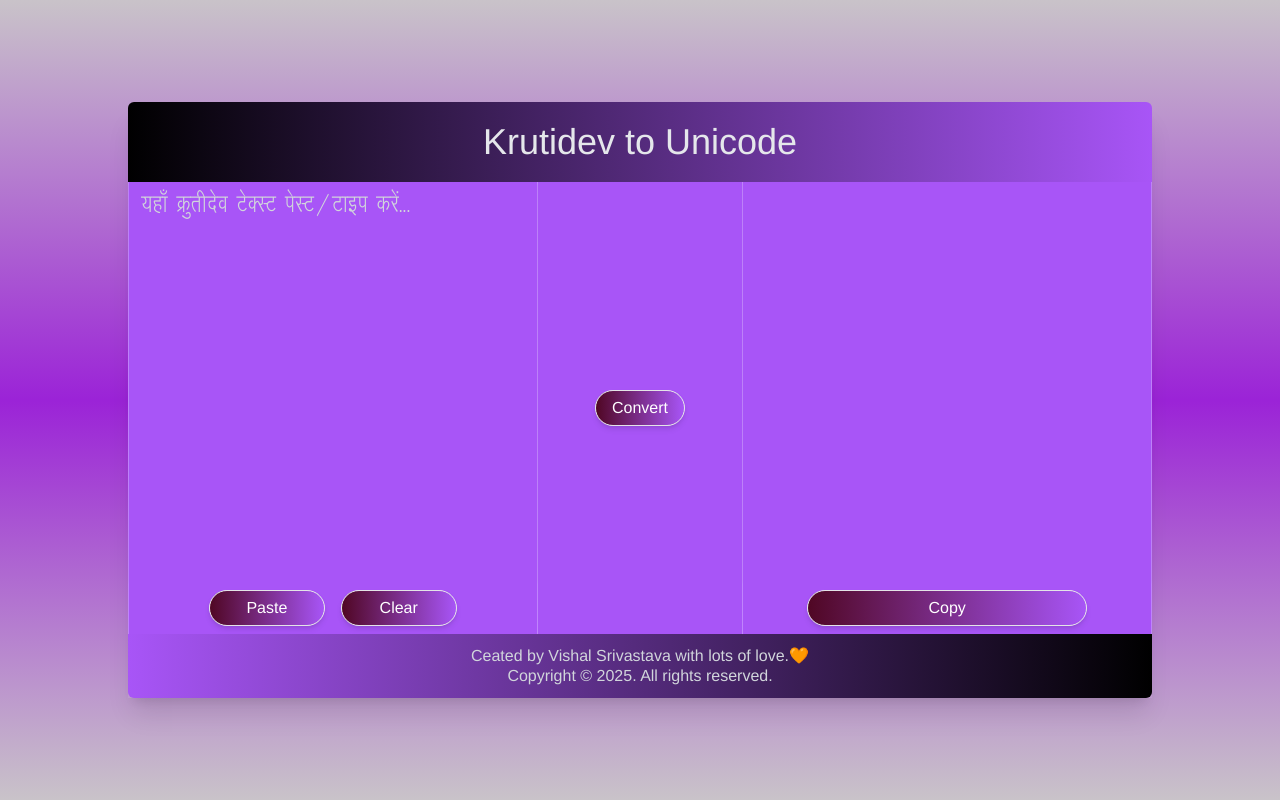
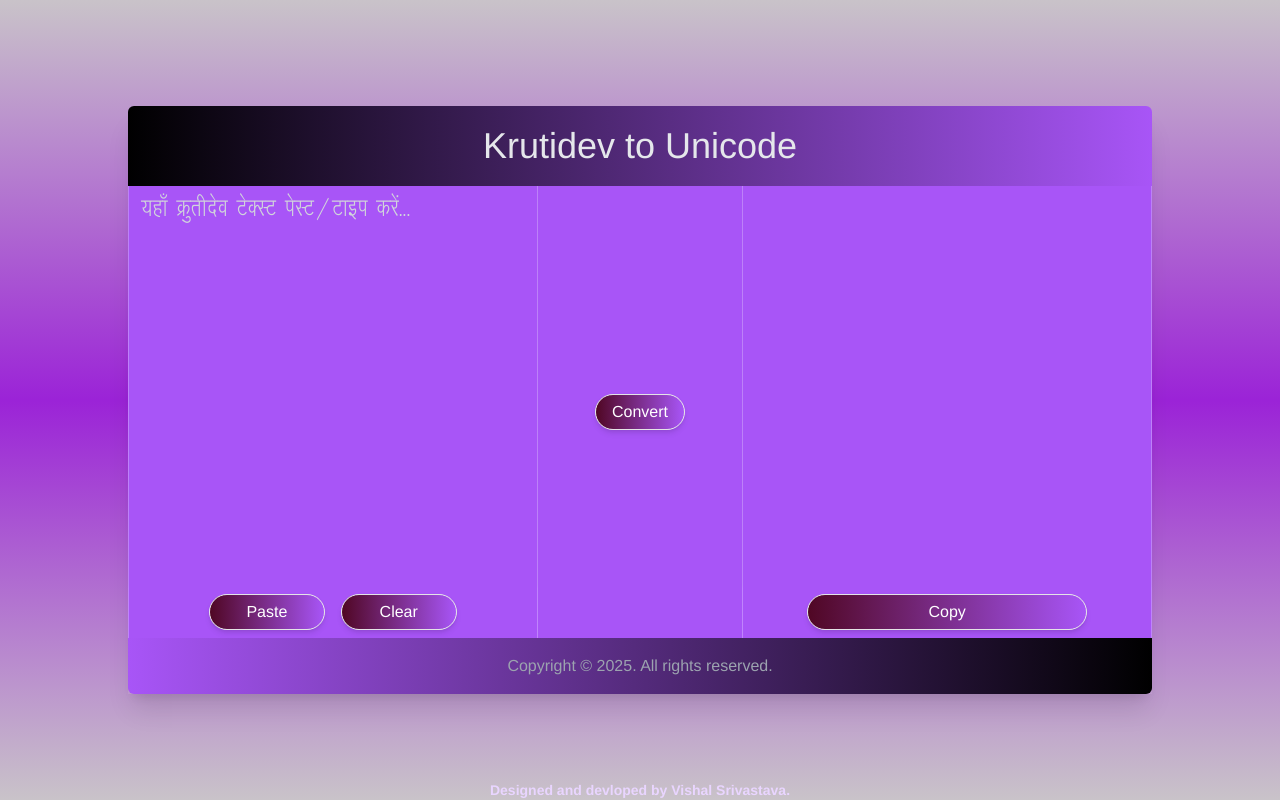
Before and after one commit to vishal0902/ktou, a React (Vite) app: page / in a window 1280 px wide. Built offline with nearby package versions, Linux system fonts and the light colour scheme.

Commit message:
Some UI changes.

```diff
--- a/src/App.tsx
+++ b/src/App.tsx
@@ -1,9 +1,15 @@
 // import './App.css'
-import { CardWithForm } from './ConverterWindow'
+import { CardWithForm } from "./ConverterWindow";
 
 function App() {
-
-  return (<CardWithForm />)
+  return (
+    <div className="flex justify-center">
+      <CardWithForm />
+      <div className="text-purple-200 text-sm font-bold absolute bottom-0">
+        <p>Designed and devloped by Vishal Srivastava.</p>
+      </div>
+    </div>
+  );
 }
 
-export default App
+export default App;
--- a/src/ConverterWindow.tsx
+++ b/src/ConverterWindow.tsx
@@ -407,9 +407,8 @@ export function CardWithForm() {
 
 
         {/* Footer starts here */}
-        <div className="bg-gradient-to-r from-purple-500  to-black   rounded-b-md text-center text-gray-300 text-sm/5 md:text-base/5 md:p-3 p-1 ">
-          Ceated by Vishal Srivastava with lots of love.🧡 <br/>Copyright &copy; 2025.
-          All rights reserved.
+        <div className="bg-gradient-to-r from-purple-500  to-black   rounded-b-md text-center text-gray-400 text-sm md:text-base p-4 font-cursive ">
+          Copyright &copy; 2025. All rights reserved.
         </div>
 
       </div>
--- a/src/index.css
+++ b/src/index.css
@@ -167,3 +167,8 @@ button:focus-visible {
   font-family: 'KrutiDev';
   src: url('components/K14.ttf') format('truetype');
 }
+
+@font-face {
+  font-family: 'Blank\'sScript ';
+  src: url('components/cursive_font.otf') format('opentype');
+}
--- a/tailwind.config.js
+++ b/tailwind.config.js
@@ -6,7 +6,8 @@ export default {
   	extend: {
 
 		fontFamily: {
-			kruti: ['KrutiDev','sans-serif']
+			kruti: ['KrutiDev','sans-serif'],
+			cursive: ['Blank\'sScript ','sans-serif']
 		},
 		fontSize: {
         	customSize: '1.8rem', // Define a custom font size if needed
```
Also changed, not shown: src/components/cursive_font.otf (added).
